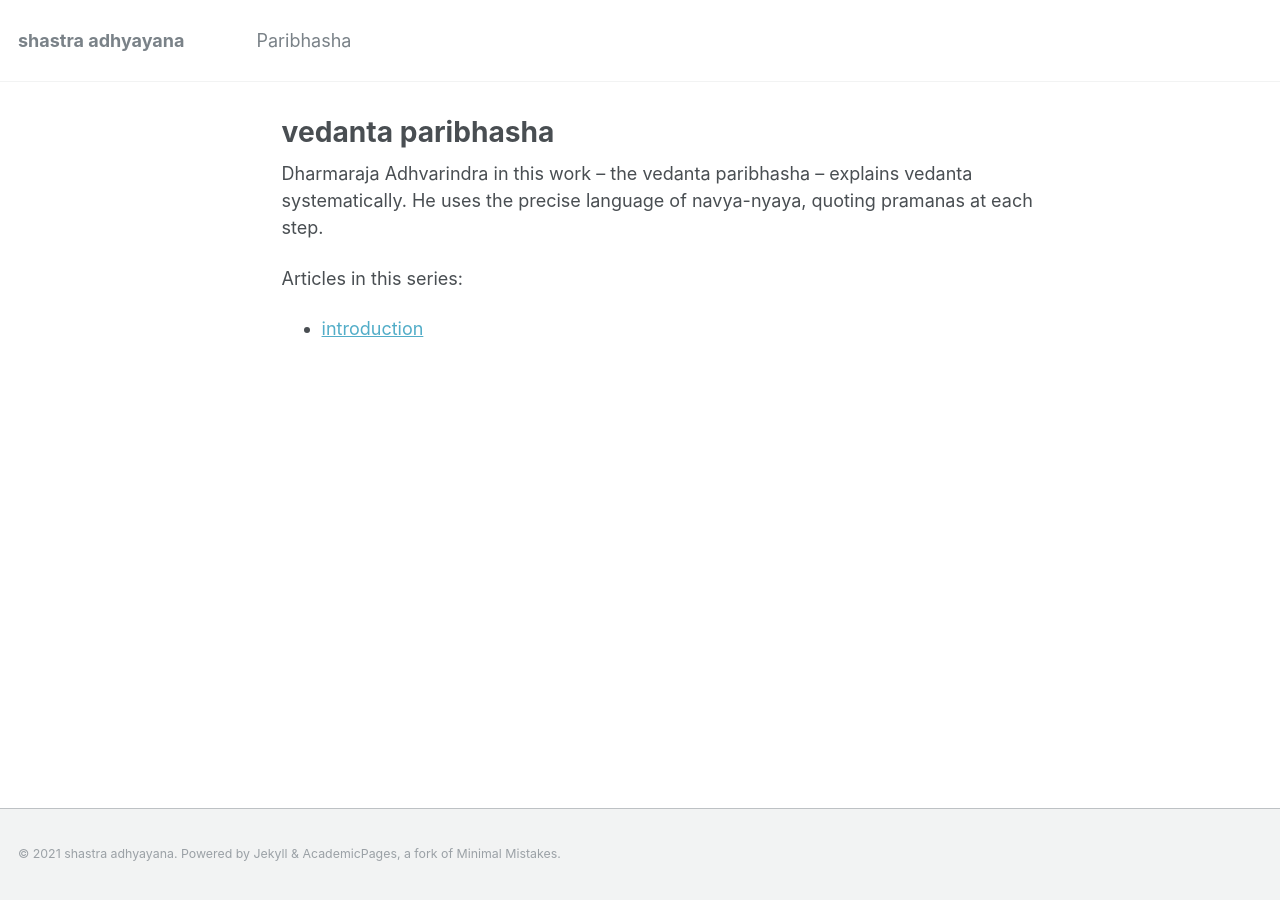
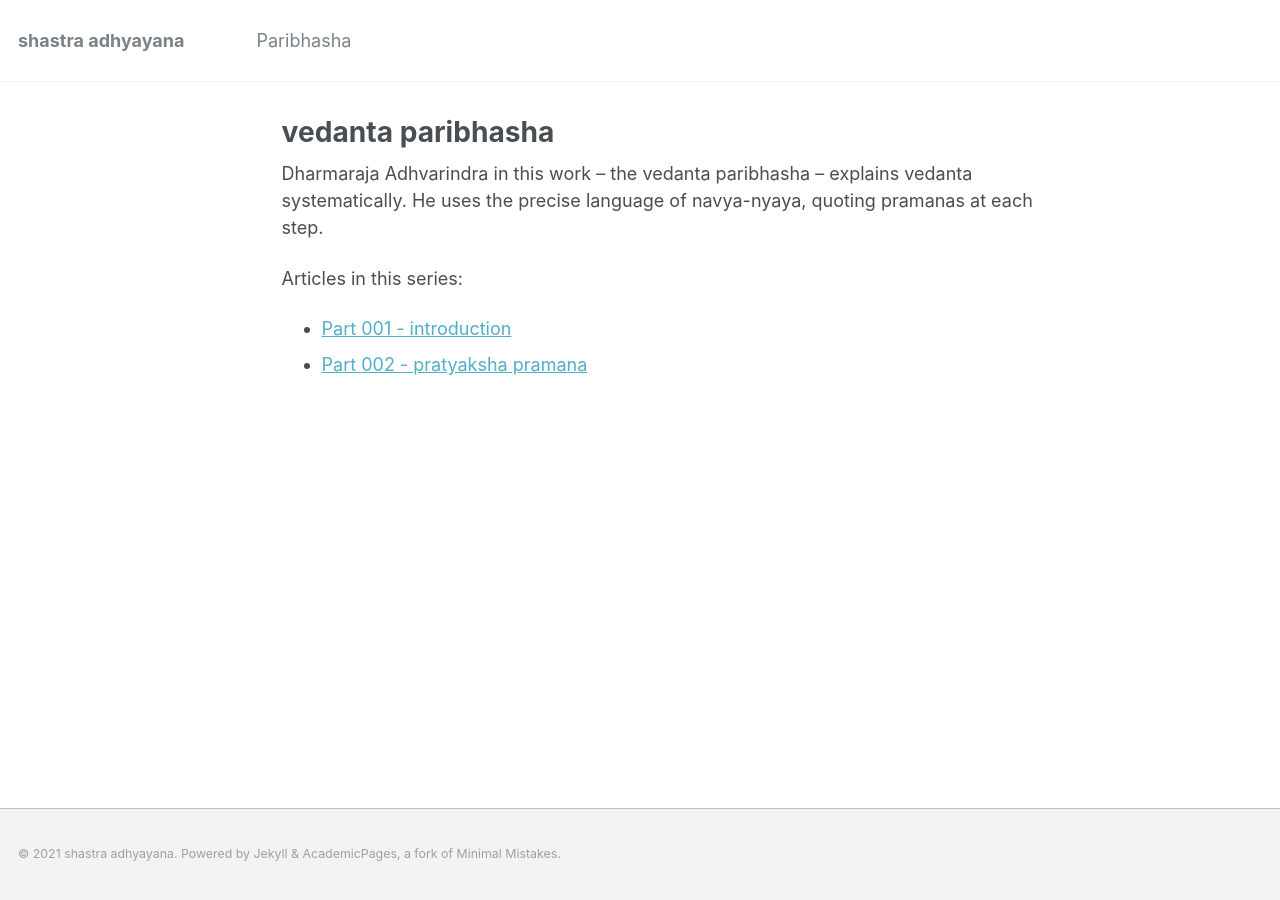
Before and after one commit to shastra-adhyayana/shastra-adhyayana.github.io, a Jekyll site: the page built from _pages/paribhasha/index.md, in a window 1280 px wide. Built offline with Jekyll 4.4.1, drawn with Linux system fonts in a browser that asks for light colours.

Commit message:
update links

```diff
--- a/_pages/paribhasha/index.md
+++ b/_pages/paribhasha/index.md
@@ -11,4 +11,5 @@ quoting pramanas at each step.
 
 Articles in this series:
 
-- [introduction](001-intro)
+- [Part 001 - introduction](/paribhasha/001-intro)
+- [Part 002 - pratyaksha pramana](/paribhasha/002-pratyaksha)
```
Also changed, not shown: _pages/paribhasha/001-intro.md (+1 -1 lines), _pages/paribhasha/002-pratyaksha.md (+1 -1 lines), Gemfile.lock (added).
